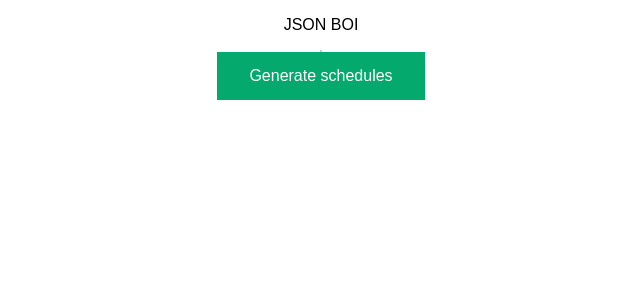
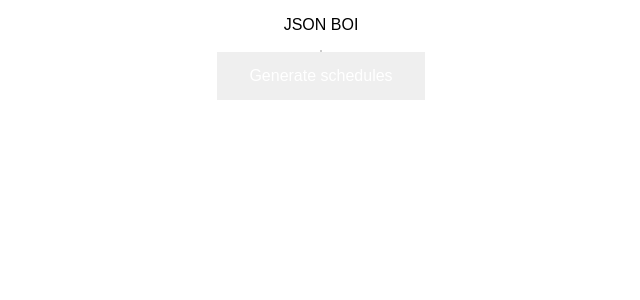
Before and after one commit to brainSTEM-Inc/CAPSLocked, a Flask app: page /generateStep2 in a window 1280 px wide. Shown: the top 300 px of the page, without its empty margins (319-959 px from the left). Run offline with Flask 3, Linux system fonts and the light colour scheme; data that the repository does not hold is empty.

Commit message:
Update generateStep2.html

```diff
--- a/templates/generateStep2.html
+++ b/templates/generateStep2.html
@@ -144,7 +144,6 @@
     }
 
     .button {
-      background-color: #04AA6D; /* Green */
       border: none;
       color: white;
       padding: 15px 32px;
@@ -230,7 +229,7 @@
 	});
 	console.log(JSON.stringify(initRoomDistribution));
 	createRoomElements(initRoomDistribution);
-    	/*document.getElementById("defaultOpen").click();*/
+    	document.getElementById("defaultOpen").click();
     	document.getElementById("generate").style.display = "block";
     })
     .catch(err => console.error("Failed to fetch room data:", err));
```
